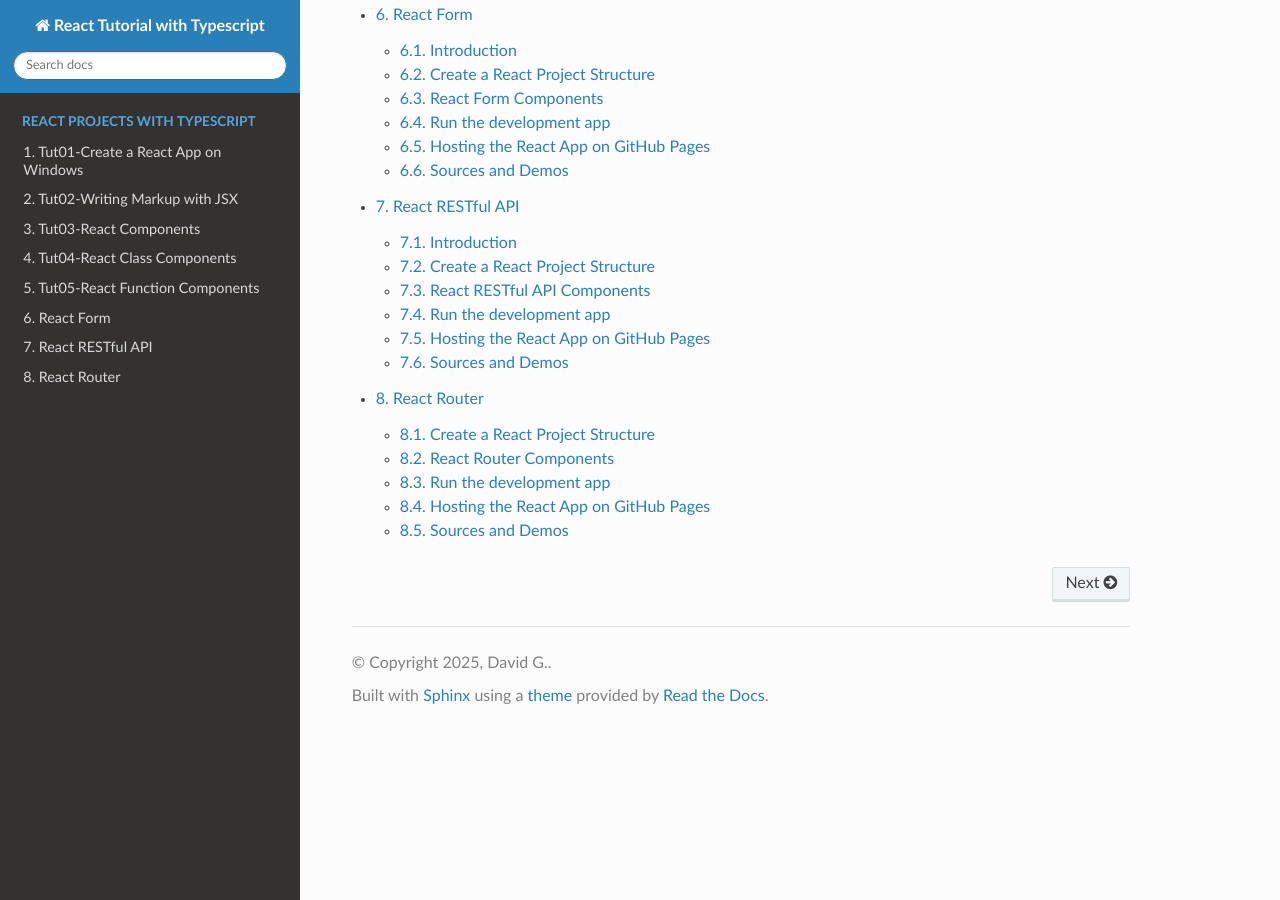
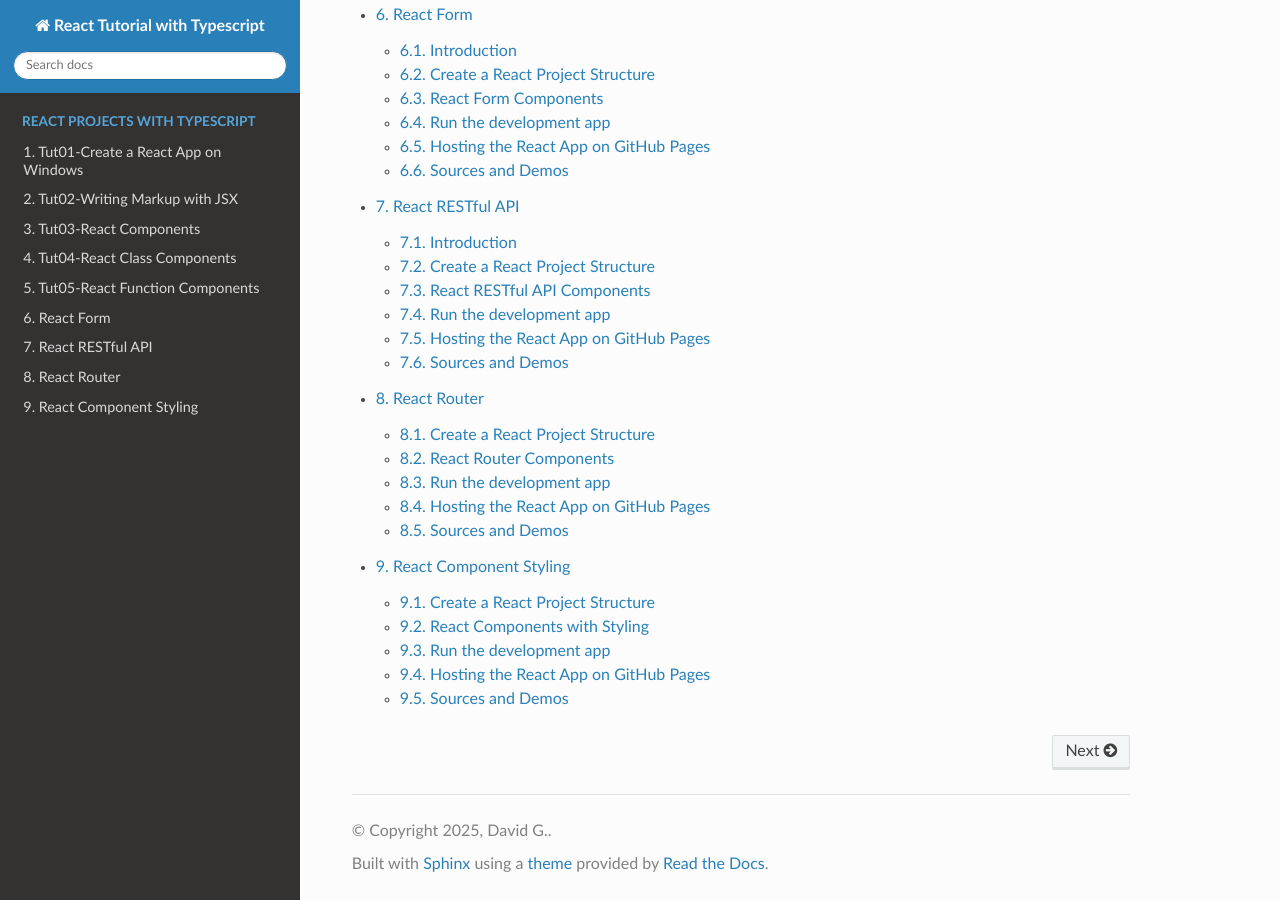
Before and after one commit to david-ggs-230/react-projects-docs, a Sphinx documentation site: the page built from docs/index.rst, in a window 1280 px wide and 900 px high, scrolled down 829 px. Built offline with Sphinx 7.4.7 and the Read the Docs theme 3.1.0, drawn with Linux system fonts in a browser that asks for light colours.

Commit message:
Add files via upload

```diff
--- a/docs/index.rst
+++ b/docs/index.rst
@@ -20,3 +20,4 @@ React Tutorial with Typescript documentation
    react-app-ts/tut06-react-form
    react-app-ts/tut07-react-restapi
    react-app-ts/tut08-react-router
+   react-app-ts/tut09-react-component-styling
```
